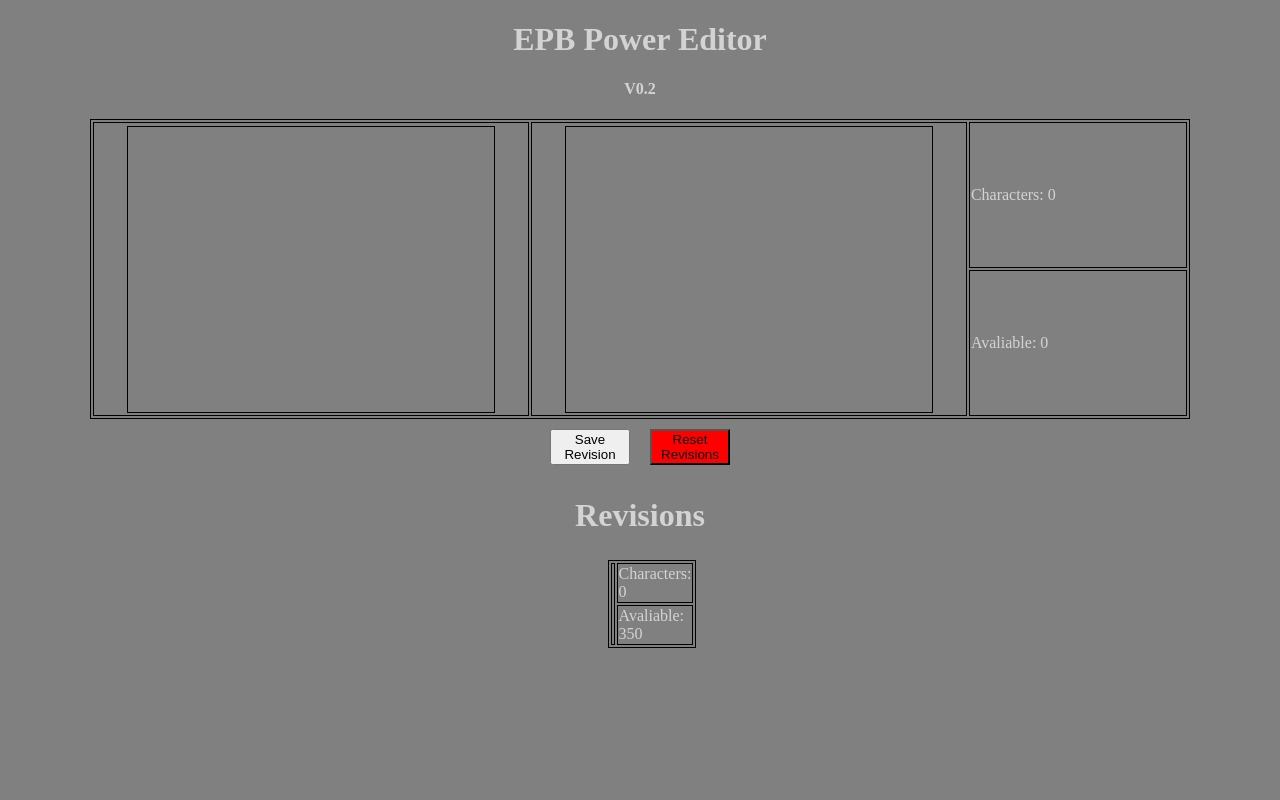
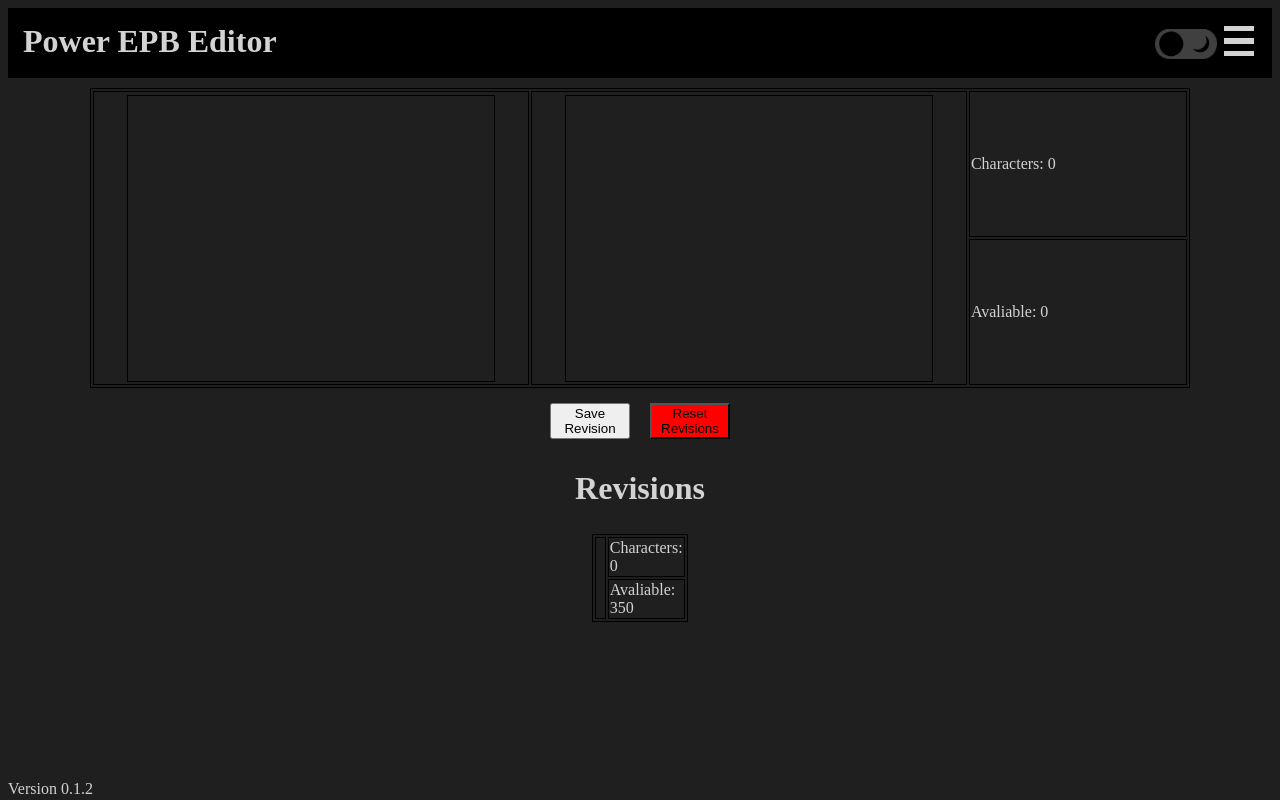
Before and after one commit to chesspro13/EPB, a plain HTML site: page index.html in a window 1280 px wide. Both pictures are taken after a click on the button "Save Revision". Drawn offline with Linux system fonts and the light colour scheme.

Commit message:
https://blog.ampedsoftware.com/wp-content/uploads/2015/01/enhance.png

```diff
--- a/index.html
+++ b/index.html
@@ -2,41 +2,78 @@
 <html>
 
 <head>
-    <title>  Power EPB Editor </title>
+    <title> Power EPB Editor </title>
     <style>
-        .header {
-            text-align: center;
+        /* Navigation Bar */
+        .top-bar {
+            display: flex;
+            justify-content: space-between;
+            padding: 15px;
+            background-color: black;
+        }
+
+        .logo {
+            font-size: 2em;
+            font-weight: bold;
+            color: lightgray;
+        }
+
+        #dark_mode_icon {
+            height: 30px;
+        }
+
+        #menu_icon {
+            margin: 3px;
+        }
+
+        /* General */
+
+        :root {
+            --bg-color: #1f1f1f;
+            /* Background color */
+            --text-color: lightgray;
+            /* Text color */
+        }
+
+        .light-mode {
+            --bg-color: lightgray;
+            /* Background color */
+            --text-color: #404040;
+            /* Text color */
         }
 
         body {
-            background-color: gray;
-            color: lightgray;
+            background-color: var(--bg-color);
+            color: var(--text-color);
+            display: flex;
+            justify-content: center;
+            flex-direction: column;
         }
 
-        .main-editor {
-            margin: 0px auto;
-            height: 300px;
+        footer {
+            position: fixed;
+            bottom: 0;
+            width: 100%;
+            height: 20px;
+            background-color: var(--bg-color);
+            color: var(--text-color);
         }
 
-        .container {
-            margin: 0px auto;
-            display: flex;
-            justify-content: center;
-            border: 1px solid black;
+        /* Editor  */
+
+        .main-editor {
+            margin: 10px auto;
+            height: 300px;
+            width: 100%;
         }
 
         .io_boxes {
             width: 40%;
         }
 
-        .input-output {
-            display: flex;
-            gap: 20px;
-        }
-
         div[contentEditable],
-        #inputArea_etm,
-        #outputArea_etm {
+        #input_area,
+        #output_area {
             width: 80%;
             margin: 0px auto;
             height: 265px;
@@ -46,18 +83,11 @@
             max-width: 540px;
         }
 
-        th,
-        td {
-            width: 87%;
-            margin: 0px auto;
-            border: 1px solid black;
-        }
-
-        table {
-            width: 87%;
-            margin: 0px auto;
-            border: 1px solid black;
-            height: 100%;
+        #charCount {
+            margin-top: 10px;
+            font-weight: bold;
+            display: grid;
+            place-items: center;
         }
 
         .red {
@@ -68,34 +98,7 @@
             color: lightgray;
         }
 
-        #charCount {
-            margin-top: 10px;
-            font-weight: bold;
-            display: grid;
-            place-items: center;
-        }
-
-        .revisions_div {
-            margin: 0px auto;
-            display: flex;
-            justify-content: center;
-            flex-direction: column;
-            align-items: center;
-            /* border: 1px solid black; */
-        }
-
-        .revision_button {
-            width: 50%;
-            margin: 10px;
-        }
-
-        .buttons_div {
-            width: 200px;
-            justify-content: center;
-            display: flex;
-            flex-direction: row;
-            /* border: 1px solid black; */
-        }
+        /* Revisions */
 
         .revisions {
             display: flex;
@@ -104,26 +107,68 @@
         }
 
         .revision_element {
-            max-width: 50%;
+            max-width: 75%;
             margin: 5px auto;
         }
+
+        .revision_button {
+            width: 50%;
+            margin: 10px;
+        }
+
+        table {
+            width: 87%;
+            max-width: 90%;
+            margin: 0px auto;
+            border: 1px solid black;
+            height: 100%;
+        }
+
+        th,
+        td {
+            width: 87%;
+            margin: 0px auto;
+            border: 1px solid black;
+        }
+
+        .revisions_div {
+            margin: 5px auto;
+            margin-left: 10px auto;
+            display: flex;
+            justify-content: center;
+            flex-direction: column;
+            align-items: center;
+            width: 90%;
+        }
+
+        .buttons_div {
+            width: 200px;
+            justify-content: center;
+            display: flex;
+            flex-direction: row;
+        }
     </style>
+
+
 </head>
 
 <body>
-    <div class="header">
-        <h1>EPB Power Editor</h1>
-        <h4>V0.2</h4>
+    <header class="top-bar">
+        <div class="logo">Power EPB Editor</div>
+        <div class="icons">
+            <img id="dark_mode_icon" src="../icons/dark_mode/dark_mode.png" alt="Dark Mode" onclick="toggleDarkMode()">
+            <img id="menu_icon" src="../icons/menu_icon.png" alt="Menu Icon" onclick="">
         </div>
+    </header>
     <div class="main-editor">
         <table>
             <tbody>
                 <tr>
                     <td rowspan="2" class="io_boxes">
-                        <div id="inputArea_etm" contentEditable="true" placeholder="Type here..."></div>
+                        <div id="input_area" contentEditable="true" placeholder="Type here..."></div>
                     </td>
                     <td rowspan="2" class="io_boxes">
-                        <div id="outputArea_etm" readonly></div>
+                        <div id="output_area" readonly></div>
                     </td>
                     <td>
                         <div id="charCount_etm">Characters: 0</div>
@@ -148,20 +193,22 @@
         </div>
     </div>
 
+    <footer>Version 0.1.2</footer>
+</body>
 <script>
-        document.getElementById("inputArea_etm").addEventListener('paste', function (event) {
+    document.getElementById("input_area").addEventListener('paste', function (event) {
         event.preventDefault();
         let text = (event.originalEvent || event).clipboardData.getData('text/plain');
         document.execCommand('insertText', false, text);
     });
 
-        document.getElementById('inputArea_etm').addEventListener('input', function () {
+    document.getElementById('input_area').addEventListener('input', function () {
         var text = htmlDecode(this.innerText);
 
         console.log("'" + text + "'");
-            document.getElementById('outputArea_etm').innerHTML = '';
+        document.getElementById('output_area').innerHTML = '';
         document.getElementById('charCount_etm').textContent = 'Characters: ' + text.length;
-            let left_over = Math.max( 0, 350 - text.length)
+        let left_over = Math.max(0, 350 - text.length)
         document.getElementById('avaliable_char_etm').textContent = 'Available: ' + left_over;
 
         var charSpan = document.createElement('span');
@@ -175,19 +222,19 @@
 
             if (i == 349) {
                 charSpan.textContent = revision_text;
-                    document.getElementById("outputArea_etm").appendChild(charSpan);
+                document.getElementById("output_area").appendChild(charSpan);
                 charSpan = document.createElement('span');
                 charSpan.classList.add('red');
                 revision_text = ""
             }
 
             charSpan.textContent = revision_text;
-                document.getElementById("outputArea_etm").appendChild(charSpan)
+            document.getElementById("output_area").appendChild(charSpan)
         }
     });
 
     function save_revision_table() {
-            var text = document.getElementById("outputArea_etm").innerHTML;
+        var text = document.getElementById("output_area").innerHTML;
         var output = htmlDecode(text)
 
         var new_div = document.createElement('div')
@@ -219,7 +266,10 @@
 
         new_div.appendChild(new_table)
 
-            document.getElementById("revisions").appendChild(new_div)
+        // document.getElementById("revisions").appendChild(new_div)
+        // document.getElementById("revisions").appendChild(new_div)
+
+        document.getElementById("revisions").insertAdjacentElement("afterend", new_div)
     }
 
     function remove_revisions() {
@@ -247,7 +297,20 @@
         }
         return output
     }
+
+
+    function toggleDarkMode() {
+        const body = document.body;
+        const icon = document.getElementById("dark_mode_icon")
+
+        if (body.classList.contains('light-mode')) {
+            body.classList.remove('light-mode');
+            icon.src = "icons/dark_mode/dark_mode.png"
+        } else {
+            body.classList.add('light-mode');
+            icon.src = "icons/dark_mode/light_mode.png"
+        }
+    }
 </script>
-</body>
 
 </html>
```
Also changed, not shown: Testing/menu_testing.html (added, +61 -0 lines), Testing/table_testing.html (renamed from table_testing.html), gimp/Colors.txt (added), icons/dark_mode/dark_mode.png (added), icons/dark_mode/light_mode.png (added), icons/menu_icon.png (added), 3 other files. Lines whose indentation alone changed are shown as unchanged.
